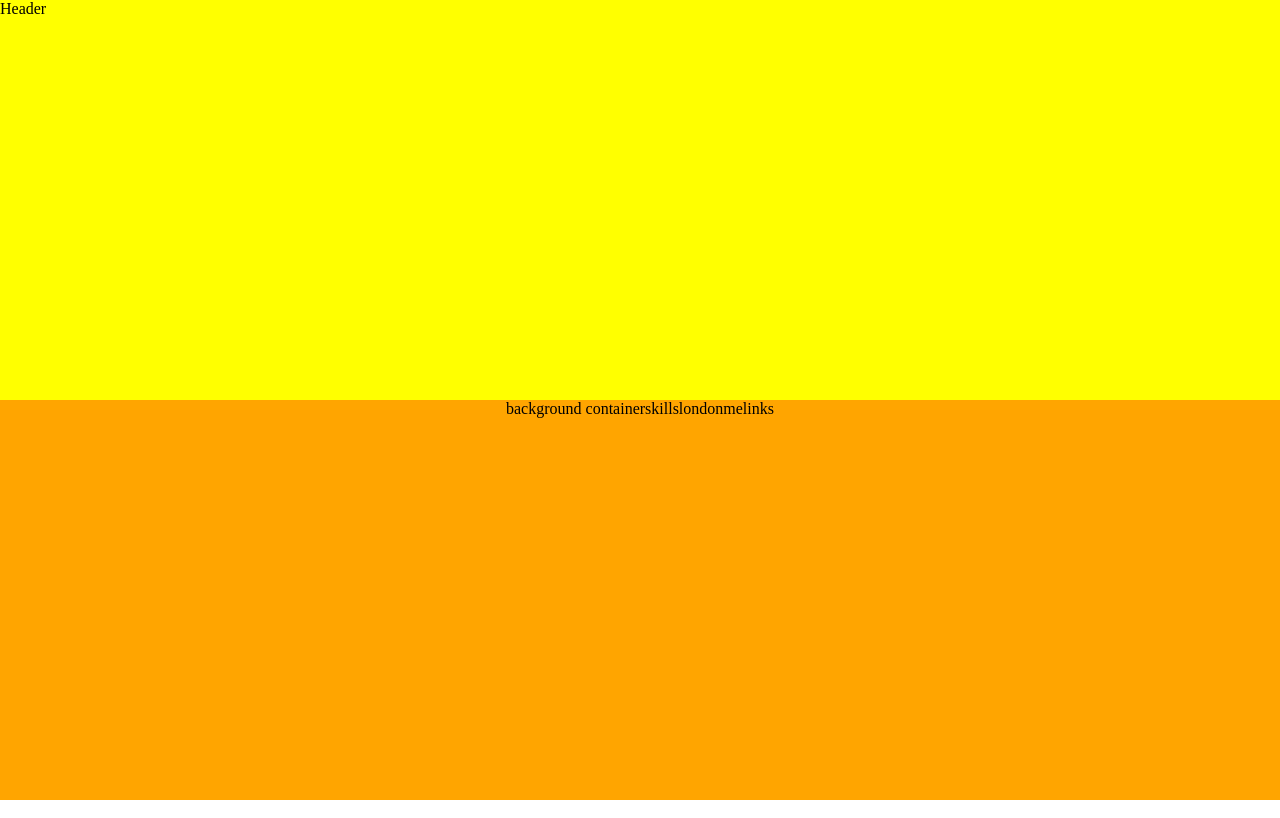
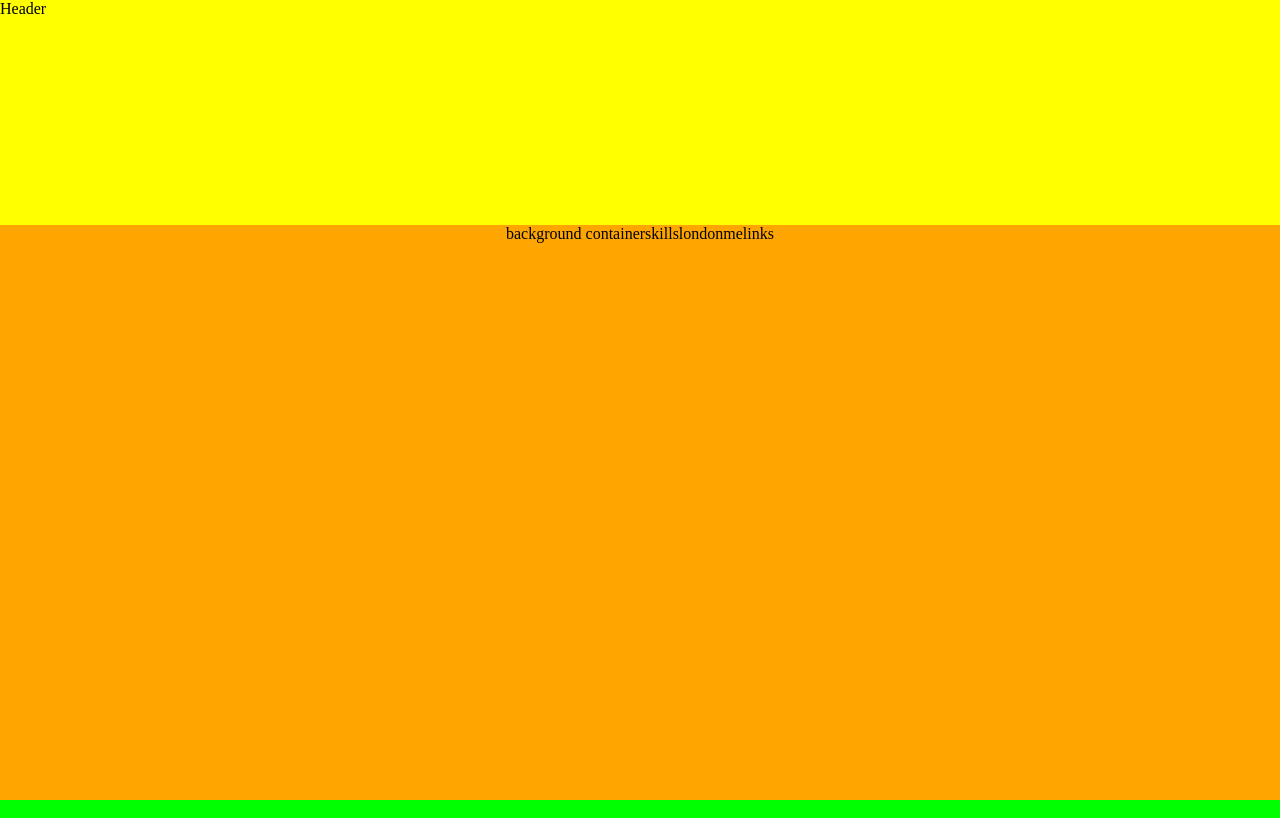
Before and after one commit to aiacuone/portfolio-v3, a Next.js app: page /projects in a window 1280 px wide. Built offline with nearby package versions, Linux system fonts and the light colour scheme.

Commit message:
scrolling issues returned

```diff
--- a/components/Layout.js
+++ b/components/Layout.js
@@ -11,7 +11,7 @@ export default function Layout({ children }) {
 
   const useStyles = makeStyles({
     root: {
-      background: isPhone ? 'green' : 'blue',
+      // background: isPhone ? 'green' : 'blue',
       width: '100vw',
       height: windowHeight,
     },
--- a/pages/hamburger.js
+++ b/pages/hamburger.js
@@ -11,7 +11,7 @@ export default function hamburger() {
   const classes = useStyles()
   return (
     <Grid container direction="column">
-      HAMBURGER
+      {/* HAMBURGER */}
       <Grid item>
         <Link href="/">
           <h3 className={classes.link}>HOME</h3>
--- a/pages/index.js
+++ b/pages/index.js
@@ -3,10 +3,8 @@ import styles from '../styles/Home.module.css'
 import Grid from '@mui/material/Grid'
 import { makeStyles } from '@mui/styles'
 import Link from 'next/link'
-import { useState, useEffect } from 'react'
 
 export default function Home() {
-  const [windowHeight, setWindowHeight] = useState()
   const useStyles = makeStyles({
     root: {
       height: '100%',
--- a/pages/projects.js
+++ b/pages/projects.js
@@ -1,5 +1,42 @@
-import React from 'react'
+import React, { useContext } from 'react'
+import { makeStyles } from '@mui/styles'
+import Grid from '@mui/material/Grid'
+import { UserContext } from '../utils/UserContext'
 
 export default function projects() {
-  return <div>PROJECTS</div>
+  const { state } = useContext(UserContext)
+  const { windowHeight } = state
+
+  const useStyles = makeStyles({
+    root: {
+      display: 'grid',
+      height: '100%',
+      // height: windowHeight,
+      width: '100%',
+      gridTemplateColumns: 'repeat(10,1fr)',
+      gridTemplateRows: '30px 50px 50px 100px repeat(10,1fr) 50px 70px',
+    },
+    header: {},
+    projectButtons: { gridArea: '1/1/2/11', background: 'blue' },
+    detailsButtons: { gridArea: '2/1/3/11', background: 'orange' },
+    projectHeader: { gridArea: '3/1/4/11', background: 'grey' },
+    mainContainer: { gridArea: '4/1/15/11', background: 'purple' },
+    viewButtons: { gridArea: '15/1/16/11', background: 'yellow' },
+    hamburgerGap: { gridArea: '16/1/17/11', background: 'lime' },
+  })
+
+  const classes = useStyles()
+
+  return (
+    <Grid className={classes.root}>
+      <Grid className={classes.header}></Grid>
+      <Grid className={classes.projectButtons}></Grid>
+      <Grid className={classes.detailsButtons}></Grid>
+      <Grid className={classes.projectHeader}></Grid>
+      <Grid className={classes.mainContainer}></Grid>
+      <Grid className={classes.viewButtons}></Grid>
+      <Grid className={classes.hamburgerGap}></Grid>
+      {/* PROJECTS */}
+    </Grid>
+  )
 }
--- a/styles/globals.css
+++ b/styles/globals.css
@@ -20,4 +20,5 @@ a {
   height: 100%;
   width: 100%;
   background: green;
+  min-height: -webkit-fill-available;
 }
```
Also changed, not shown: pages/aboutMe.js (+6 -1 lines), pages/contactMe.js (+6 -1 lines), pages/skills.js (+17 -1 lines).
